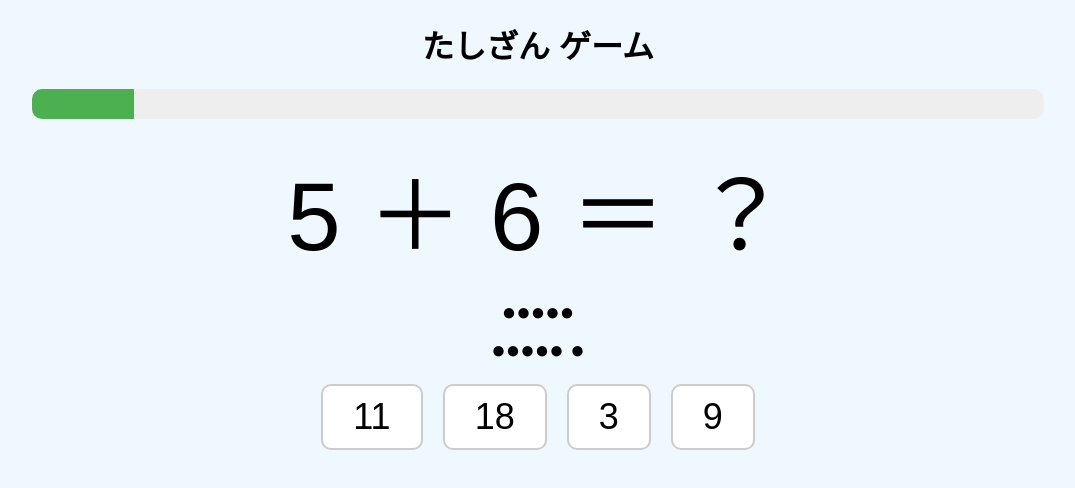
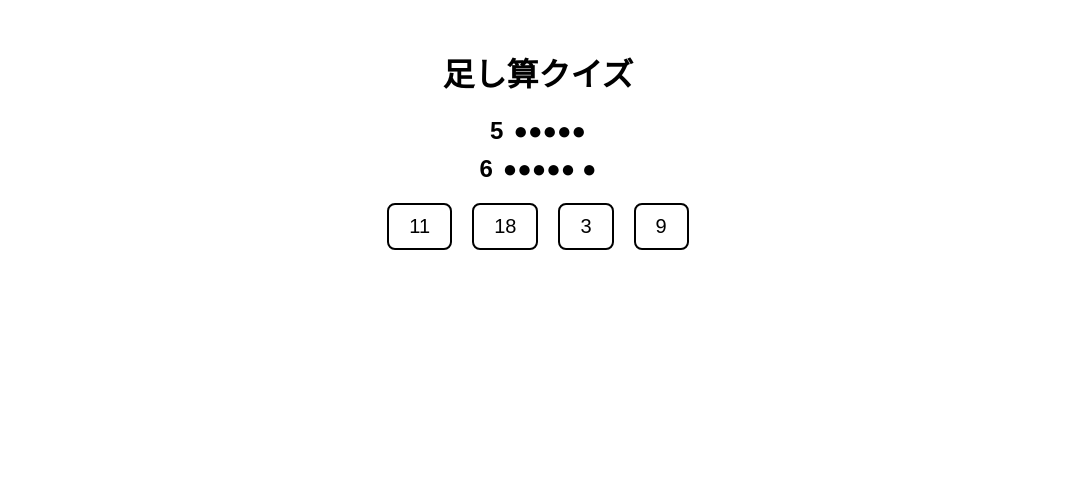
Before and after one commit to sugitsan/addition-game-shisaku, a plain HTML site: page index.html in a window 1280 px wide. Shown: the whole page, without its empty margins (102-1177 px from the left). Drawn offline with Linux system fonts and the light colour scheme.

Commit message:
あらためて修正

```diff
--- a/index.html
+++ b/index.html
@@ -2,165 +2,126 @@
 <html lang="ja">
 <head>
   <meta charset="UTF-8" />
-  <title>たしざん ゲーム</title>
+  <title>足し算クイズ</title>
   <style>
     body {
       font-family: sans-serif;
       text-align: center;
-      background: #f0f8ff;
+      padding: 20px;
     }
-    #question {
-      font-size: 96px;
-      margin: 20px;
-    }
+
     .dots {
       font-size: 24px;
       margin: 10px;
-      white-space: pre-wrap;
+      text-align: center;
     }
-    .choice {
+
+    .dots-inner {
       display: inline-block;
+      text-align: left;
+    }
+
+    .dots-label {
+      font-size: 24px;
+      font-weight: bold;
+      margin-right: 10px;
+      display: inline-block;
+      vertical-align: top;
+    }
+
+    .choices button {
+      font-size: 20px;
       margin: 10px;
-    }
-    button {
-      font-size: 36px;
-      padding: 10px 30px;
-      margin: 10px;
+      padding: 10px 20px;
       background-color: white;
-      border: 2px solid #ccc;
-      border-radius: 10px;
+      border: 2px solid black;
+      border-radius: 8px;
       cursor: pointer;
     }
-    button.correct {
-      background-color: #90ee90;
-    }
-    button.incorrect {
-      background-color: #f8c8dc;
-    }
-    #message {
-      font-size: 36px;
+
+    .feedback {
+      font-size: 24px;
       margin: 20px;
-      color: #333;
-    }
-    #progress {
-      width: 80%;
-      height: 30px;
-      margin: 20px auto;
-      background-color: #eee;
-      border-radius: 10px;
-      overflow: hidden;
-    }
-    #bar {
-      height: 100%;
-      width: 0%;
-      background-color: #4caf50;
+      height: 1.5em;
     }
   </style>
 </head>
 <body>
-  <h1>たしざん ゲーム</h1>
-  <div id="progress"><div id="bar"></div></div>
-  <div id="question"></div>
+  <h1>足し算クイズ</h1>
   <div id="dots1" class="dots"></div>
   <div id="dots2" class="dots"></div>
-  <div id="choices"></div>
-  <div id="message"></div>
+  <div class="choices" id="choices"></div>
+  <div class="feedback" id="feedback"></div>
 
-  <audio id="correctSound" src="correct.mp3" preload="auto"></audio>
+  <audio id="correct-sound" src="correct.mp3" preload="auto"></audio>
 
   <script>
     let correctAnswer;
-    let currentQuestion = 0;
-    let score = 0;
-    const totalQuestions = 10;
 
-    function generateDots(n) {
+    function generateDotsWithLabel(n) {
       const dot = '●';
       let dots = '';
       for (let i = 1; i <= n; i++) {
         dots += dot;
         if (i % 5 === 0 && i !== n) dots += ' ';
       }
-      return dots;
+
+      const container = document.createElement('div');
+      container.className = 'dots-inner';
+
+      const label = document.createElement('span');
+      label.className = 'dots-label';
+      label.textContent = n;
+
+      const dotSpan = document.createElement('span');
+      dotSpan.textContent = dots;
+
+      container.appendChild(label);
+      container.appendChild(dotSpan);
+
+      return container;
     }
 
     function nextQuestion() {
-      if (currentQuestion >= totalQuestions) {
-        showResult();
-        return;
-      }
-
-      document.getElementById("message").textContent = "";
-      document.getElementById("choices").innerHTML = "";
-
       const a = Math.floor(Math.random() * 9) + 1;
       const b = Math.floor(Math.random() * 9) + 1;
       correctAnswer = a + b;
-      currentQuestion++;
 
-      document.getElementById("question").textContent = `${a} ＋ ${b} ＝ ？`;
-      document.getElementById("dots1").textContent = generateDots(a);
-      document.getElementById("dots2").textContent = generateDots(b);
-      updateProgressBar();
+      const dots1 = document.getElementById("dots1");
+      const dots2 = document.getElementById("dots2");
+      dots1.innerHTML = "";
+      dots2.innerHTML = "";
+      dots1.appendChild(generateDotsWithLabel(a));
+      dots2.appendChild(generateDotsWithLabel(b));
 
-      const answers = new Set([correctAnswer]);
-      while (answers.size < 4) {
+      const choices = document.getElementById("choices");
+      choices.innerHTML = "";
+      const answers = [correctAnswer];
+      while (answers.length < 4) {
         let wrong = Math.floor(Math.random() * 17) + 2;
-        answers.add(wrong);
+        if (!answers.includes(wrong)) answers.push(wrong);
       }
+      answers.sort(() => Math.random() - 0.5);
+      answers.forEach(n => {
+        const btn = document.createElement("button");
+        btn.textContent = n;
+        btn.onclick = () => checkAnswer(n);
+        choices.appendChild(btn);
+      });
 
-      const choices = Array.from(answers).sort(() => Math.random() - 0.5);
-      choices.forEach((num) => {
-        const btn = document.createElement("button");
-        btn.textContent = num;
-        btn.onclick = () => checkAnswer(btn, num);
-        document.getElementById("choices").appendChild(btn);
-      });
+      document.getElementById("feedback").textContent = "";
     }
 
-    function checkAnswer(button, selected) {
-      const buttons = document.querySelectorAll("button");
-      buttons.forEach(b => b.disabled = true);
-
-      const correctBtn = [...buttons].find(b => parseInt(b.textContent) === correctAnswer);
-      correctBtn.classList.add("correct");
-
-      if (selected === correctAnswer) {
-        score++;
-        button.classList.add("correct");
-        document.getElementById("message").textContent = "せいかい！";
-        document.getElementById("correctSound").play();
+    function checkAnswer(n) {
+      const feedback = document.getElementById("feedback");
+      if (n === correctAnswer) {
+        document.getElementById("correct-sound").play();
+        feedback.textContent = "せいかい！";
+        setTimeout(nextQuestion, 500);
       } else {
-        button.classList.add("incorrect");
-        document.getElementById("message").textContent = `ざんねん、せいかいは ${correctAnswer} です。`;
+        feedback.textContent = `ざんねん、せいかいは ${correctAnswer} です。`;
+        setTimeout(nextQuestion, 3000);
       }
-
-      setTimeout(nextQuestion, 1500);
-    }
-
-    function updateProgressBar() {
-      const bar = document.getElementById("bar");
-      bar.style.width = `${(currentQuestion / totalQuestions) * 100}%`;
-    }
-
-    function showResult() {
-      document.getElementById("question").textContent = "";
-      document.getElementById("dots1").textContent = "";
-      document.getElementById("dots2").textContent = "";
-      document.getElementById("choices").innerHTML = "";
-
-      let resultMsg = `${score}もん せいかい。`;
-      if (score <= 5) {
-        resultMsg += "\nつぎも　がんばろう！";
-      } else if (score <= 8) {
-        resultMsg += "\nなかなか　やりますね！";
-      } else if (score === 9) {
-        resultMsg += "\nおしい、あと1もんでパーフェクト！";
-      } else {
-        resultMsg += "\nすばらしい！かんぺきです！！";
-      }
-
-      document.getElementById("message").textContent = resultMsg;
     }
 
     nextQuestion();
```
